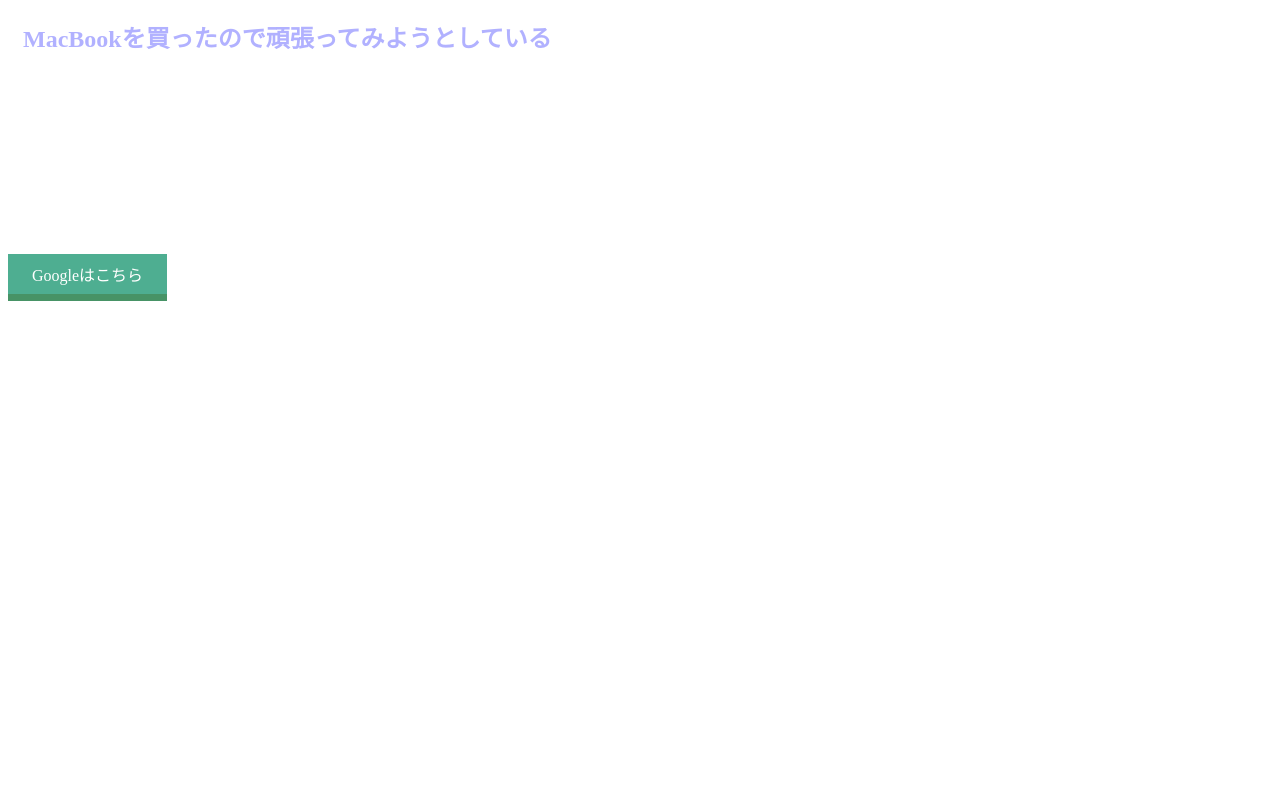
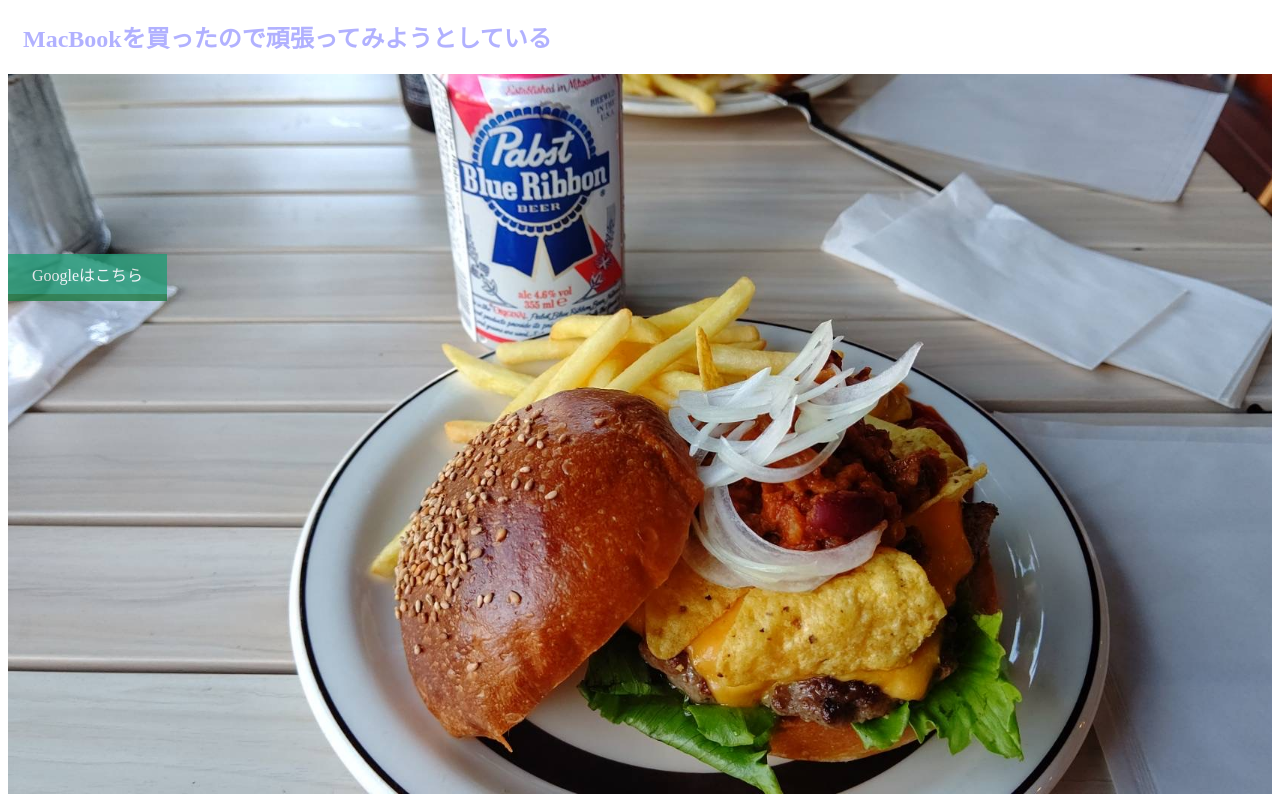
Before and after one commit to AsamiKizaki/mysite, a plain HTML site: page index.html in a window 1280 px wide. Shown: the part 70-872 px from the top of the page. Drawn offline with Linux system fonts and the light colour scheme.

Commit message:
Update stylesheet.css

```diff
--- a/stylesheet.css
+++ b/stylesheet.css
@@ -15,7 +15,7 @@
 .container{
     color:White;
     padding: 180px 0 500px 0;
-    background-image:url("/Users/asamikizaki/Desktop/HTML勉強/image/IMG_8770.JPG");
+    background-image:url("https://github.com/AsamiKizaki/mysite/blob/238ddc24246c990d583379e611db1ad85195d9ed/B6E4ADD4-CFB2-4DD9-9FE9-08DD478F77DF.jpeg");
     background-size:cover;
 }
 
```
